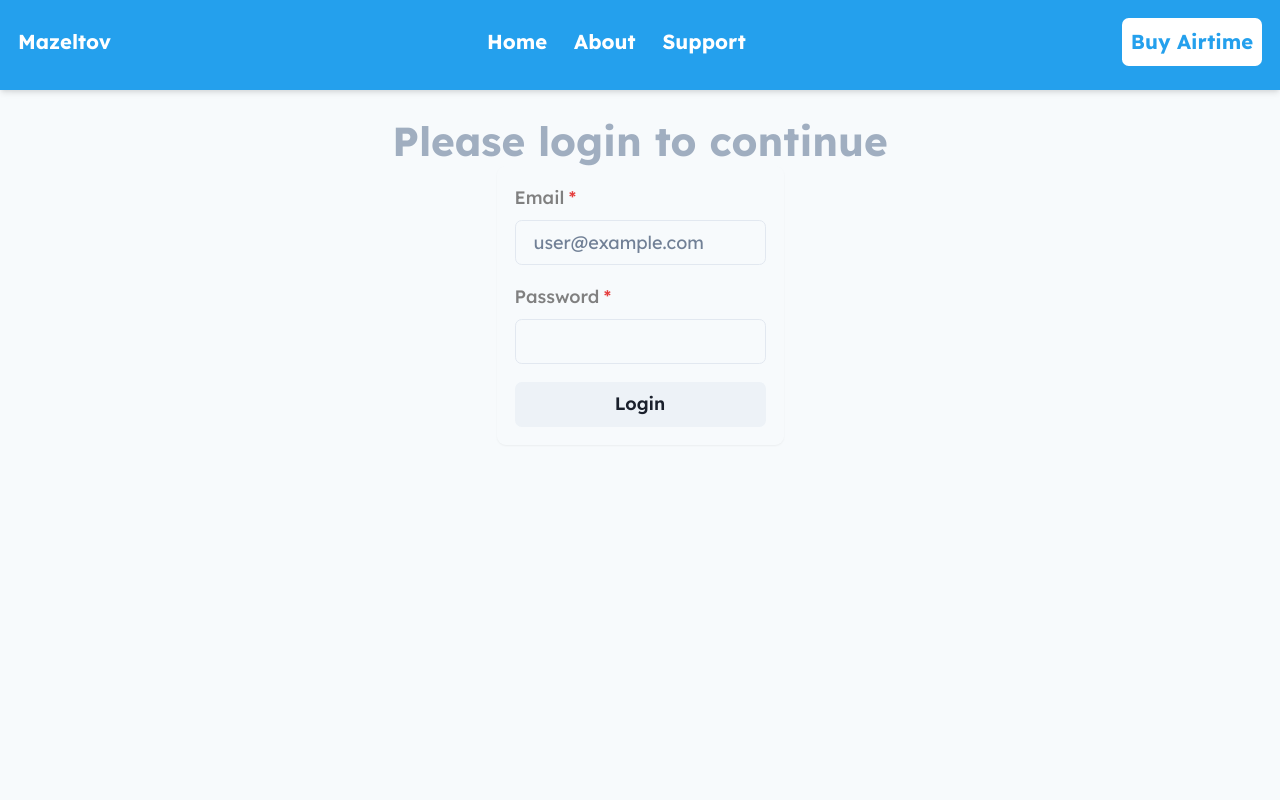
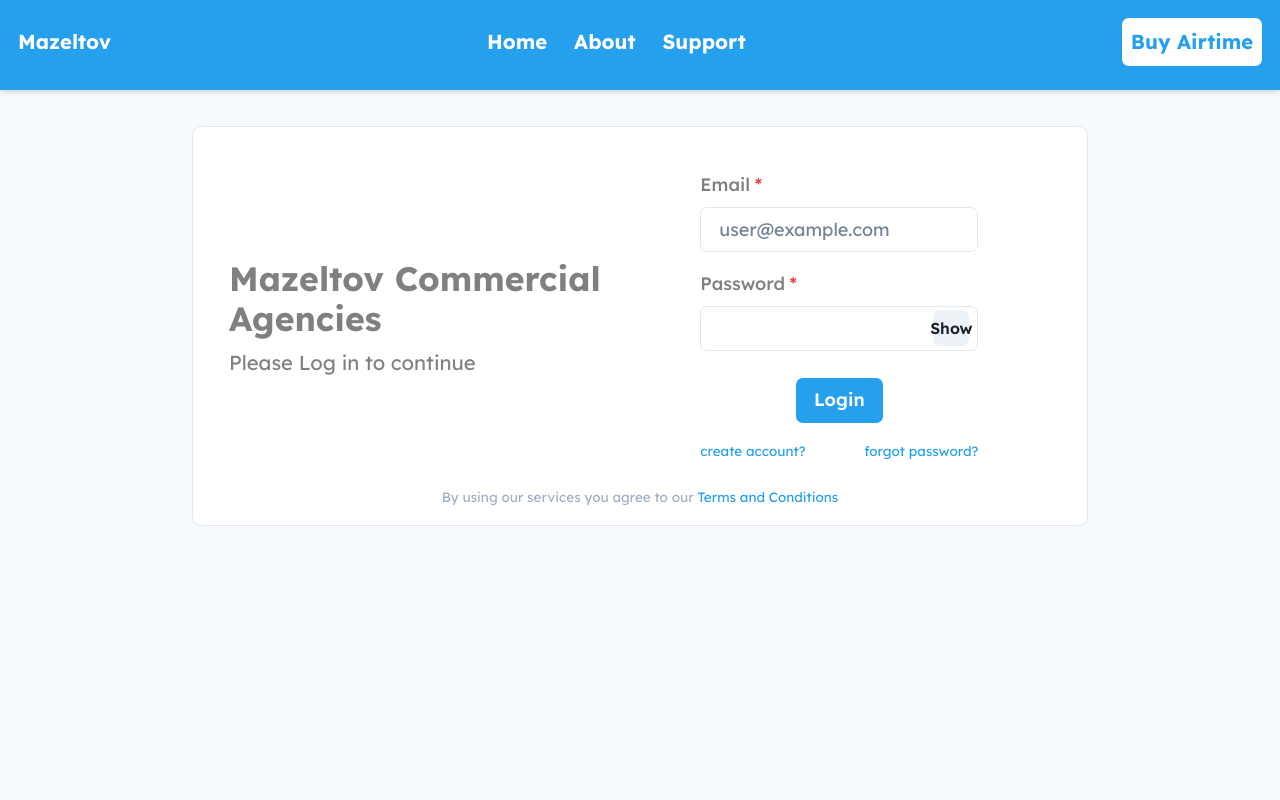
Before and after one commit to daviekaranja/mazeltovLTD, a React (Vite) app in the folder frontEnd/: page /manage in a window 1280 px wide. Shown: the top 800 px of the page. Built offline with nearby package versions, Linux system fonts and the light colour scheme.

Commit message:
updated login component

```diff
--- a/frontEnd/src/components/Login.jsx
+++ b/frontEnd/src/components/Login.jsx
@@ -7,13 +7,21 @@ import {
   FormLabel,
   Text,
   Heading,
+  HStack,
   Input,
   Flex,
   Button,
   Box,
+  StackDivider,
+  Link,
+  InputGroup,
+  InputRightElement,
 } from "@chakra-ui/react";
 
 const Login = () => {
+  const [show, setShow] = React.useState(false);
+  const handleClick = () => setShow(!show);
+
   const [username, setUsername] = useState("");
   const [password, setPassword] = useState("");
   const [error, setError] = useState(null);
@@ -46,15 +54,41 @@ const Login = () => {
   };
 
   return (
-    <Box>
-      <Flex mt={6} direction="column" minH="100vh" alignItems="center">
-        <Heading color={"gray.400"}>Please login to continue</Heading>
-        <Flex
+    <Box mt={4} h={"100vh"}>
+      {/* main box */}
+      <Box
+        display={"flex"}
+        flexDirection={"column"}
+        alignItems={"center"}
+        p={4}
+        h={400}
+        rounded={"lg"}
+        width={"70%"}
+        mx={"auto"}
+        mt={4}
+        bg={"white"}
+        border={"1px"}
+        borderColor={"gray.200"}
+      >
+        <HStack
+          w={"100%"}
+          h={"100%"}
+          justifyContent={"center"}
+          p={2}
+          // divider={<StackDivider borderColor={"gray.200"} />}
+        >
+          <Box p={2} maxW={"50%"}>
+            <Heading size={"lg"} mt={1}>
+              Mazeltov Commercial <br /> Agencies
+            </Heading>
+            <Text mt={2}>Please Log in to continue</Text>
+          </Box>
+          <Box flex={"1"}>
+            <Flex // input box
+              bg={"white"}
               direction="column"
               alignItems="center"
-          p={4}
               rounded="lg"
-          boxShadow="sm"
               mx="auto"
             >
               {error && (
@@ -64,7 +98,7 @@ const Login = () => {
               )}
               <form onSubmit={handleLogin}>
                 <Flex width="100%" gap={4} direction="column">
-              <FormControl isRequired>
+                  <FormControl bg={"white"} isRequired>
                     <FormLabel>Email</FormLabel>
                     <Input
                       id="username"
@@ -76,20 +110,54 @@ const Login = () => {
                   </FormControl>
                   <FormControl isRequired>
                     <FormLabel>Password</FormLabel>
+                    <InputGroup size={"md"}>
                       <Input
+                        bg="white" // Set background color to white
+                        focusBorderColor="white"
+                        bg={"white"}
+                        type={show ? "text" : "password"}
                         id="password"
                         value={password}
                         onChange={(e) => setPassword(e.target.value)}
-                  type="password"
                       />
+                      <InputRightElement pr={2}>
+                        <Button size="sm" onClick={handleClick}>
+                          {show ? "Hide" : "Show"}
+                        </Button>
+                      </InputRightElement>
+                    </InputGroup>
                   </FormControl>
                 </Flex>
-            <Button type="submit" mt={4} width="100%">
+                <Flex width={"100%"} justifyContent={"center"} p={2}>
+                  <Button
+                    type="submit"
+                    size={"md"}
+                    mt={4}
+                    colorScheme="blue"
+                    bg={"brand.primary"}
+                  >
                     Login
                   </Button>
+                </Flex>
+                <Flex mt={2} justifyContent={"space-between"} direction={"row"}>
+                  <Link fontSize={"xs"} color={"brand.primary"}>
+                    create account?
+                  </Link>
+                  <Link fontSize={"xs"} color={"brand.primary"}>
+                    forgot password?
+                  </Link>
+                </Flex>
               </form>
             </Flex>
-      </Flex>
+          </Box>
+        </HStack>
+        <Text color={"gray.400"} fontSize={"xs"}>
+          By using our services you agree to our{" "}
+          <Link fontSize={"xs"} color={"brand.primary"}>
+            Terms and Conditions
+          </Link>
+        </Text>
+      </Box>
     </Box>
   );
 };
```
Lines whose indentation alone changed are shown as unchanged.
